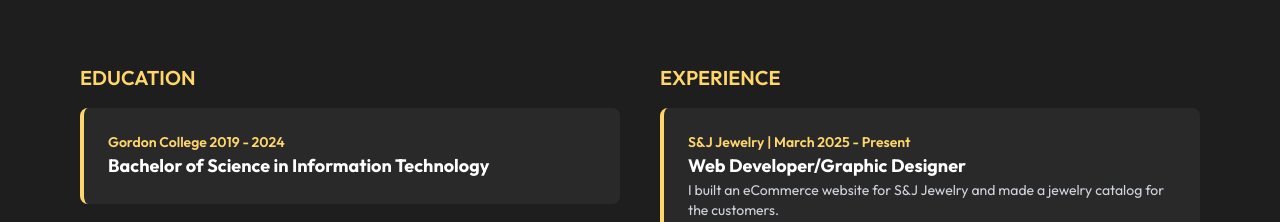
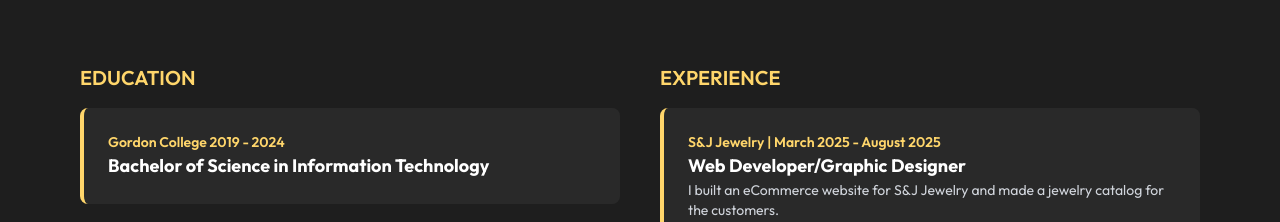
Before and after one commit to Alups/alu, a React (Vite) app: page / in a window 1280 px wide. Shown: the part 1160-1382 px from the top of the page. Built offline with nearby package versions, Linux system fonts and the light colour scheme.

Commit message:
Update employment duration for S&J Jewelry

```diff
--- a/src/components/Hero.jsx
+++ b/src/components/Hero.jsx
@@ -124,7 +124,7 @@ const Hero = () => {
             <ul className="space-y-6">
               <li className="bg-white/5 p-6 rounded-lg border-l-4 border-[#FFD66B] hover:scale-[1.02] transition">
                 <p className="text-sm text-[#FFD66B] font-semibold">
-                  S&J Jewelry | March 2025 - Present
+                  S&J Jewelry | March 2025 - August 2025
                 </p>
                 <h4 className="text-lg font-bold">
                   Web Developer/Graphic Designer
```
